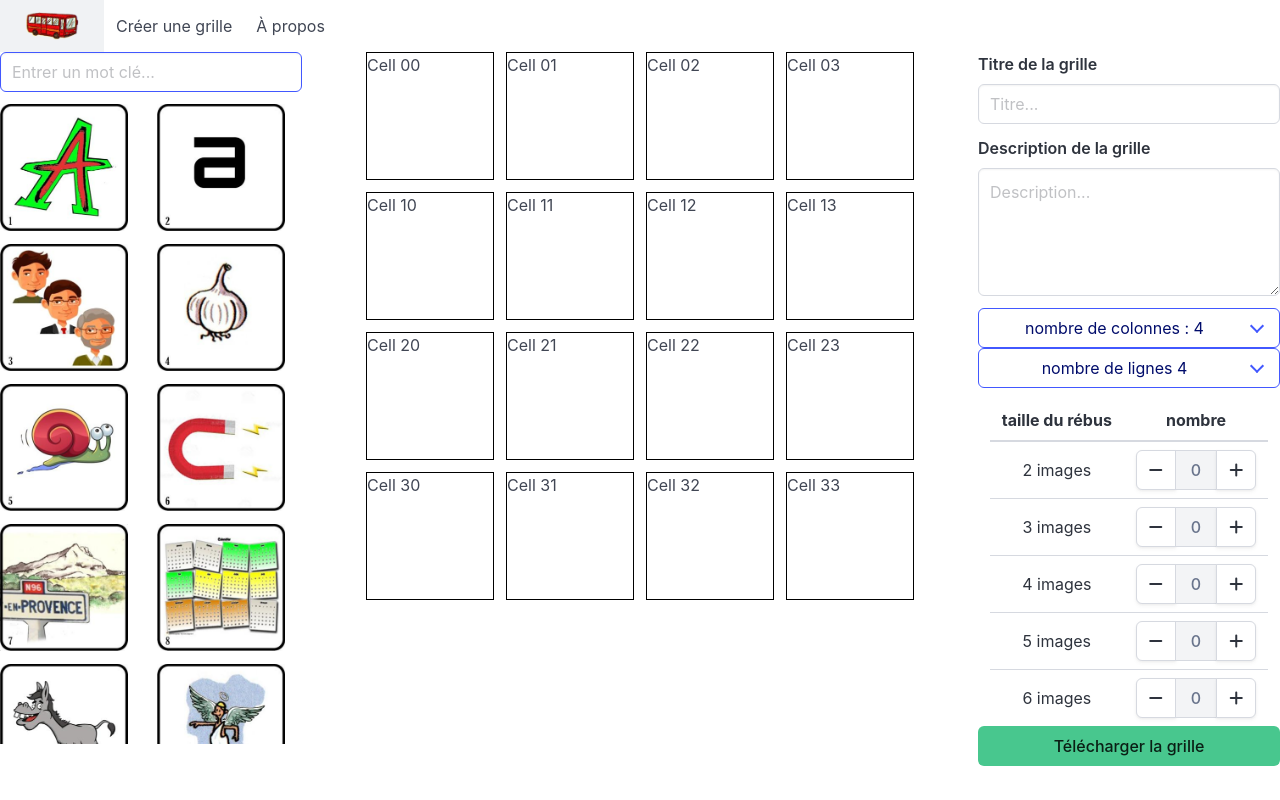
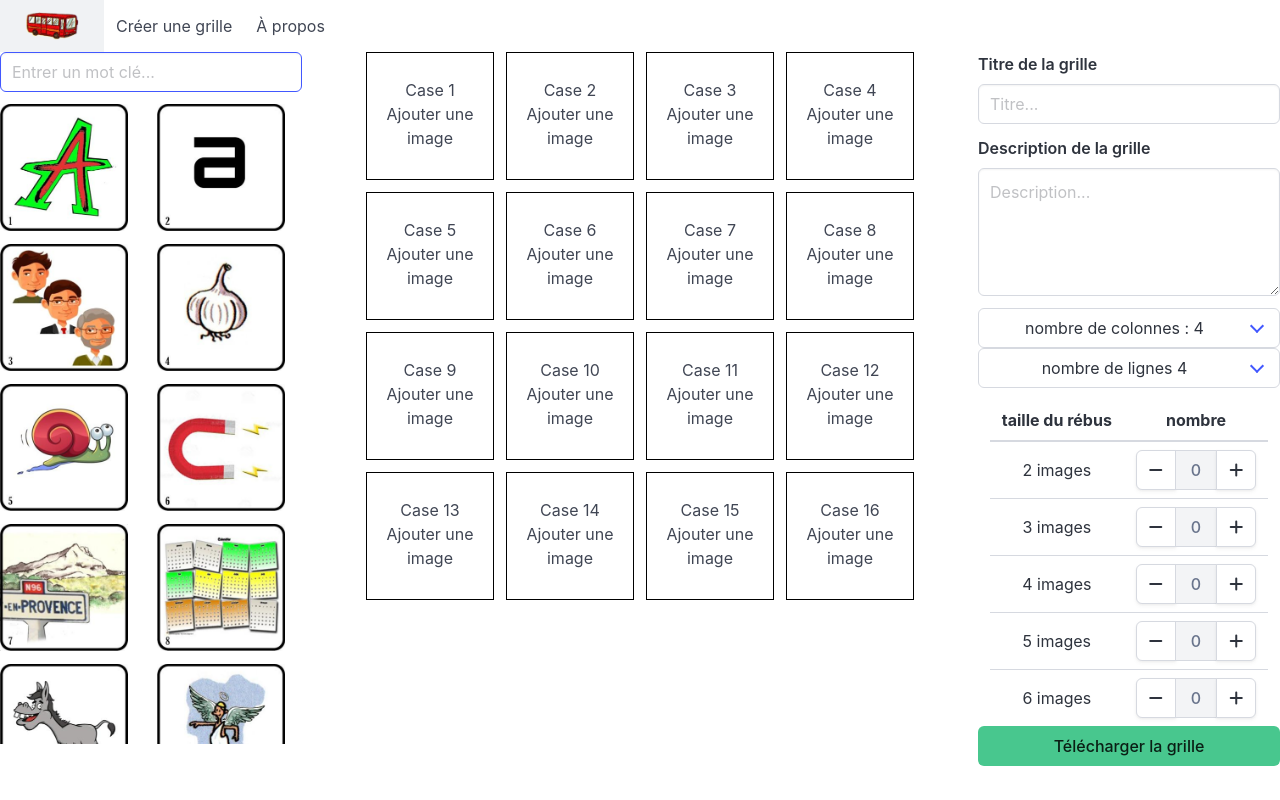
Before and after one commit to Docarchi/RebusGridCreator, a React (Vite) app: page /#/GridCreation in a window 1280 px wide. Built offline with nearby package versions, Linux system fonts and the light colour scheme.

Commit message:
ajout dnd

```diff
--- a/src/components/gridcreation/affichage-grille.jsx
+++ b/src/components/gridcreation/affichage-grille.jsx
@@ -1,16 +1,13 @@
-import { GrilleForm } from "./grille-form"
+import { useDroppable } from "@dnd-kit/core"
 
-export function AffichageGrille({sizeColumn, sizeLine, onChangeColumn, onChangeLine}) {
+export function AffichageGrille({sizeColumn, arrayImages}) {
 
     const nb_column = sizeColumn
-    const nb_line = sizeLine
 
     const lines = []
-    for(let i = 0; i < nb_line; i++){
-        for(let j = 0; j < nb_column; j++){
-            lines.push(<div className="cell" key={i.toString()+j.toString()} style={{border:"1px solid black", width:'128px', height:'128px'}}>Cell {i}{j}</div>)
+    for(let i = 0; i < arrayImages.length; i++){
+        lines.push(<CellDroppable i={i} imgId={arrayImages[i]}/>)
         }
-    }
 
     return <div>
         <div className={'fixed-grid has-'+nb_column+'-cols'}>
@@ -20,3 +17,25 @@ export function AffichageGrille({sizeColumn, sizeLine, onChangeColumn, onChangeL
         </div>
     </div>
 }
+
+
+function CellDroppable({i, imgId}) {
+    const id = (i+1).toString()
+    const {isOver, setNodeRef} = useDroppable({id:id})
+    const style = {
+        color: isOver ? 'green' : undefined,
+        border: isOver ? "2px solid green": "1px solid black",
+        width:'128px',
+        height:'128px',
+        textAlign:'center',
+    }
+
+    const contenu = imgId !== null ? <figure className="image is-128x128">
+    <img src={'/RebusGridCreator/images/'+imgId+'.png'} alt='image 1'/>
+</figure>:<div style={{marginTop:'20%'}}>Case {id}<br/>Ajouter une image</div>
+
+    return <div className="cell" key={id} style={style} ref={setNodeRef}>
+        {contenu}
+
+    </div>
+}
--- a/src/components/gridcreation/affichage-images.jsx
+++ b/src/components/gridcreation/affichage-images.jsx
@@ -1,15 +1,13 @@
+import { useDraggable } from '@dnd-kit/core'
 import {lexique} from './lexique.js'
 
 export function AffichageImage({filtered}) {
 
     const lexiqueFiltered = filtered !== '' ? lexique.filter(image => findWord(image.mots, filtered).length > 0 ? true:false):lexique
 
-    const lexiqueItems = lexiqueFiltered.map(image =>
-        <div className='cell' key={image.id} style={{textAlign:'-moz-center'}}>
-            <figure className="image is-128x128">
-                <img src={'/RebusGridCreator/images/'+image.id+'.png'} alt='image 1'/>
-            </figure>
-        </div>)
+    const lexiqueItems = lexiqueFiltered.map(image => <div className='cell' key={image.id} style={{textAlign:'-moz-center'}}>
+    <ImageDraggable image={image}/>
+    </div>)
 
     return <div className='grid is-col-min-5' style={{overflowY:"auto", overflowX:"auto", maxHeight:'80vh'}}>
         {lexiqueItems}
@@ -20,3 +18,13 @@ export function AffichageImage({filtered}) {
 function findWord(listWord, filtered){
     return listWord.filter(word => word.startsWith(filtered))
 }
+
+
+function ImageDraggable({image}) {
+    const {attributes, listeners, setNodeRef, transform} = useDraggable({id:image.id})
+    const style = transform ? {transform: 'translate3d(${transform.x}px, ${transform.y}px, 0)',} : undefined
+
+    return <figure className="image is-128x128" ref={setNodeRef} {...listeners} {...attributes}>
+        <img src={'/RebusGridCreator/images/'+image.id+'.png'} alt='image 1'/>
+    </figure>
+}
--- a/src/components/gridcreation/gridcreation.jsx
+++ b/src/components/gridcreation/gridcreation.jsx
@@ -1,7 +1,7 @@
 import { AffichageImage } from "./affichage-images"
 import { Recherche } from "./recherche"
 import { AffichageGrille } from "./affichage-grille"
-import { DndContext } from "@dnd-kit/core"
+import { DndContext, DragOverlay } from "@dnd-kit/core"
 import { useState } from "react"
 import { ExportButton, GrilleDescription, GrilleObjectif, GrilleTitle } from "./grille-text"
 import { GrilleForm } from "./grille-form"
@@ -13,6 +13,8 @@ export function GridCreation() {
     const [sizeColumn, setSizeColumn] = useState(4)
     const [sizeLine, setSizeLine] = useState(4)
 
+    const [arrayImages, setArrayImages] = useState(initiateArray(sizeColumn, sizeLine))
+
    const [objectif2, setObjectif2] = useState(0)
    const [objectif3, setObjectif3] = useState(0)
    const [objectif4, setObjectif4] = useState(0)
@@ -22,15 +24,17 @@ export function GridCreation() {
    const objectives = [objectif2, objectif3, objectif4, objectif5, objectif6]
    const objectivesSetter = [setObjectif2, setObjectif3, setObjectif4, setObjectif5, setObjectif6]
 
+   const [activeId, setActiveId] = useState(null)
 
-    return <DndContext onDragEnd={null}>
+
+    return <DndContext onDragStart={(e)=>setActiveId(e.active.id)} onDragEnd={(e)=>handleDragEnd(e, setArrayImages, arrayImages)}>
         <div className="columns">
             <div className="column is-one-quarter">
                 <Recherche onChange={setInputSearch} inputSearch={inputSearch}/>
                 <AffichageImage filtered={inputSearch}/>
             </div>
             <div className="column">
-                <AffichageGrille sizeColumn={sizeColumn} sizeLine={sizeLine} onChangeColumn={setSizeColumn} onChangeLine={setSizeLine}/>
+                <AffichageGrille sizeColumn={sizeColumn} arrayImages={arrayImages}/>
             </div>
             <div className="column is-one-quarter">
                 <GrilleTitle/>
@@ -40,6 +44,40 @@ export function GridCreation() {
                 <ExportButton/>
             </div>
     </div>
+
+    <DragOverlay>
+        {activeId ? (<figure className="image is-128x128">
+        <img src={'/RebusGridCreator/images/'+activeId+'.png'} alt='image 1'/>
+    </figure>): null}
+    </DragOverlay>
+
     </DndContext>
 
 }
+
+function handleDragEnd(event, changeArray, currentArray) {
+    console.log("image id : "+event.active.id)
+    if (event.collisions.length > 0){
+        const newArray = []
+        for (let i = 1; i <= currentArray.length; i++){
+            if (i == event.collisions[0].id){
+                newArray.push(event.active.id)
+            }
+            else{
+                newArray.push(currentArray[i-1])
+            }
+        }
+        changeArray(newArray)
+    }
+}
+
+
+function initiateArray(n_column, n_line){
+    const lines = []
+    for(let i = 0; i < n_line; i++){
+        for(let j = 0; j < n_column; j++){
+            lines.push(null)
+        }
+    }
+    return lines
+}
--- a/src/components/gridcreation/grille-form.jsx
+++ b/src/components/gridcreation/grille-form.jsx
@@ -18,7 +18,7 @@ export function GrilleForm({onChangeColumn, onChangeLine}) {
 
 function GrilleSizeSelection({dropdown, onChange}){
     return <div className="control is-expanded">
-        <div className="select is-link is-fullwidth">
+        <div className="select is-fullwidth">
             <select onChange={(e) => onChange(e.target.value)} defaultValue={4} style={{textAlign:'center'}}>
                 {dropdown}
             </select>
```
